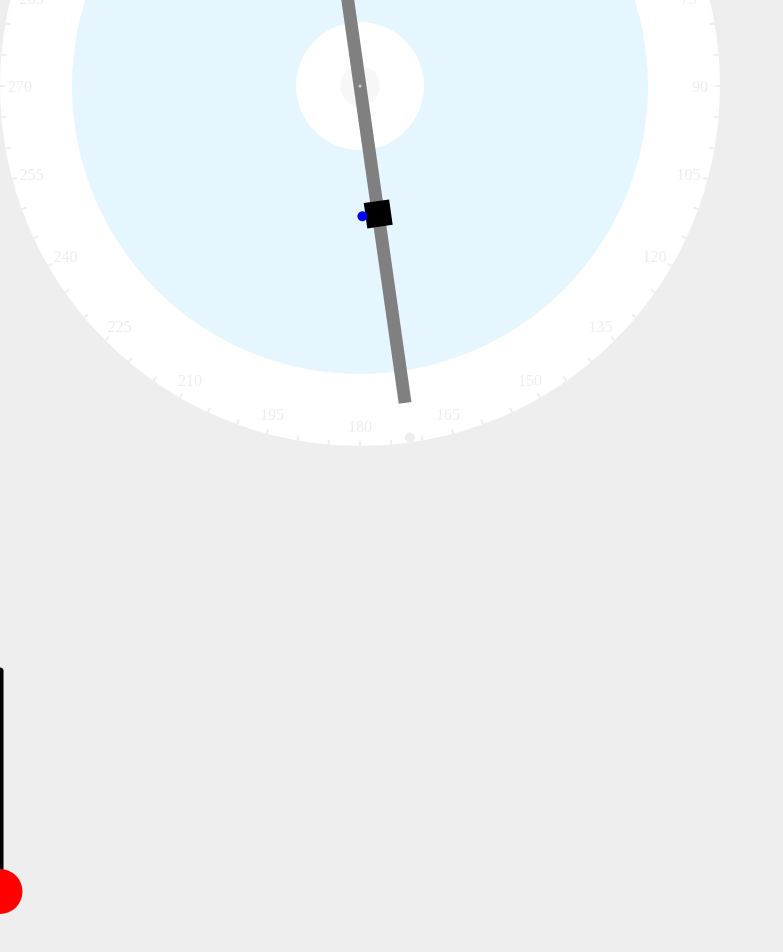
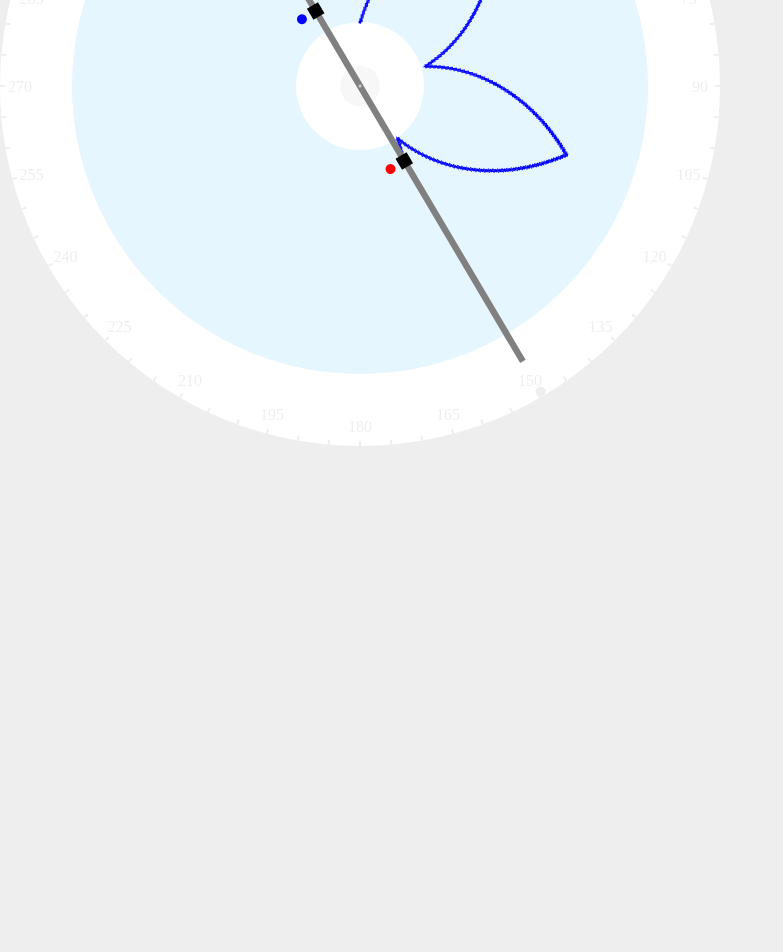
Before and after one commit to jkittley/roplot-visualization, a plain HTML site: page index.html in a window 1280 px wide. Shown: the part 274-1226 px from the top of the page, without its empty margins (0-783 px from the left). After the commit the page ends 800 px from the top, so only its background shows below. Drawn offline with nearby package versions, Linux system fonts and the light colour scheme.

Commit message:
Removed RAT code and moved to seporate repo

```diff
--- a/index.html
+++ b/index.html
@@ -17,51 +17,37 @@
 </head>
 
 <body>
-
     <div id="roplotter"></div>
-
-    <!-- <svg id="imageToPrint" class="float:right" width="100%" height="100%" viewBox="0 0 400 400" version="1.1" xmlns="http://www.w3.org/2000/svg" xmlns:xlink="http://www.w3.org/1999/xlink" xml:space="preserve" xmlns:serif="http://www.serif.com/" style="fill-rule:evenodd;clip-rule:evenodd;stroke-linecap:round;stroke-linejoin:round;stroke-miterlimit:1.5;">
-        <rect x="37" y="33" width="328" height="328" style="fill:none;stroke:black;stroke-width:1px;"/>
-    </svg> -->
-    <svg id="imageToPrint" width="100%" height="100%" viewBox="0 0 400 400" version="1.1" xmlns="http://www.w3.org/2000/svg" xmlns:xlink="http://www.w3.org/1999/xlink" xml:space="preserve" xmlns:serif="http://www.serif.com/" style="fill-rule:evenodd;clip-rule:evenodd;stroke-linecap:round;stroke-linejoin:round;stroke-miterlimit:1.5;">
-
-        <path d="M0,100.00L0,200" style="fill:none;stroke:black;stroke-width:3.13px;"/>
-
-    </svg>
-
     <script src="https://d3js.org/d3.v5.min.js"></script>
     <script src="https://code.jquery.com/jquery-3.3.1.min.js" integrity="sha256-FgpCb/KJQlLNfOu91ta32o/NMZxltwRo8QtmkMRdAu8=" crossorigin="anonymous"></script>
     <script src="roplot.js"></script>
-    <script src="svgToRAT.js"></script>
     <script>
 
-        var settings = {
-            "physical": {
-                "boomRadius": 500,
-                "boomWidth": 20,
-                "boomColor": "gray",
-                "drawStart": 100,
-                "drawEnd": 450,
-                "carWidth": 40,
-                "carHeight": 40,
+        // Initialise the plotter visualisation
+        var roplotter = $('#roplotter').roplot()
+            .on('click', function(e, details) { console.log(details); });
+
+        // Draw a petal
+        roplotter.runRat("PD:1");
+        var config = roplotter.getConfig();
+        var i=0;
+        var k=4;
+        var d=true;
+        var intervalA = setInterval(function() {
+            roplotter.runRat("RC");
+            if (d) {
+                roplotter.runRat(k+"*CO");
+            } else {
+                roplotter.runRat(k+"*CI");
             }
-        };
-
-        var plotter = $('#roplotter').roplot(settings)
-            .on('click', function(e, details) { console.log(details); })
-            //.on('mousemove', function(e, details) { console.log(details); })
-            .on('boomAnimEnd', function(e) { console.log(e); })
-            .on('carAnimEnd', function(e) { console.log(e); });
-
-        var c = plotter.getConfig();
-        plotter.runRat("100*CO,PD:1");
-
-        console.log(c.physical.drawEnd);
-
-        gen(c.physical.drawEnd, c.physical.boomStep, c.physical.carStep, function(testrat) {
-            console.log(testrat);
-            plotter.runRat(testrat);
-        })
+            if (i>360) {
+                roplotter.runRat("PD:0, PU:1");
+                k = 6;
+            }
+            if (i > 0 && Math.ceil(i / config.physical.boomStep) % 40 == 0) d=!d;
+            i += config.physical.boomStep;
+            if (i>720) clearInterval(intervalA);
+        }, 30);
 
     </script>
 </body>
--- a/roplot.js
+++ b/roplot.js
@@ -27,13 +27,19 @@
                 "pole": "north",    // Which half of the boom is the carriage on. North or South
                 "color": "red",     // Color of the pen
                 "width": 5,
-                "offsetX": 25,      // X Offset of pen tip from center of boom width
+                "offset": {          // X Offset of pen tip from center of boom width
+                    x: 25,
+                    y: 0
+                }
             },{
                 "id": 2,
-                "pole": "south",    // Which half of the boom is the carriage on. North or South
+                "pole": "south",     // Which half of the boom is the carriage on. North or South
                 "color": "blue",     // Color of the pen
                 "width": 5,
-                "offsetX": 25,      // X Offset of pen tip from center of boom width
+                "offset": {          // X Offset of pen tip from center of boom width
+                    x: 25,
+                    y: 0
+                }
             }],
         },
         "clock": {
@@ -63,7 +69,6 @@
     var south = null;
     var drawLayer = null;
     var physicalBeltPos = config.physical.drawStart;
-
     var penState = []
 
     // ----------------------------------------------------
@@ -286,8 +291,8 @@
                 .attr('class', 'pen')
                 .attr("id", "pen-"+i)
                 .attr("r", 5)
-                .attr("cx", drawing.ox - scale(pen.offsetX))
-                .attr("cy", drawing.oy)
+                .attr("cx", drawing.ox + scale(pen.offset.x))
+                .attr("cy", drawing.oy + scale(pen.offset.y))
                 .style("fill", pen.color);
         }
     };
@@ -415,8 +420,6 @@
         };
     }
 
-
-
     var runRat = function(cmdStr) {
 
         var re = /((?<repeats>\d+)\*)?(?<cmd>PU|PD|RC|RA|CO|CI)(:(?<param>\d+))?/;
--- a/svgToRAT.js
+++ /dev/null
@@ -1,109 +0,0 @@
-var gen = function(canvasRadius, boomStep, carStep, cb=null) {
-
-    var radianToDegree = function (radians) {
-        return 180/Math.PI * radians;
-    };
-
-    // Take an xy from top left and convert to a point from center of circle
-    var pointTransform = function(x,y,r) {
-        if (y===undefined) { y=x[1];  x=x[0]; }
-        var off_x = x - r;
-        var off_y = r - y;
-        console.log(off_x, off_y);
-        var off_c = Math.sqrt( Math.abs(off_x * off_x) + Math.abs(off_y * off_y) );
-        console.log("OffC:"+off_c);
-        console.log("R:"+r);
-        var radians = 0;
-        if      (off_x>=0 && off_y>=0) { radians = Math.asin(off_x / off_c);  }
-        else if (off_x>=0 && off_y<0)  { radians = Math.PI/2 + Math.asin(Math.abs(off_y) / off_c);  }
-        else if (off_x<0  && off_y<0)  { radians = Math.PI + Math.asin(Math.abs(off_x) / off_c);  }
-        else                           { radians = Math.PI*1.5 + Math.asin(off_y / off_c);  }
-        if (isNaN(radians)) radians = 0;
-        console.log("Radians:"+radians);
-        var degrees = radianToDegree(radians);
-        return {
-            originalX: x,
-            originalY: y,
-            degrees: 1 * degrees.toFixed(2),
-            radians: 1 * radians.toFixed(2),
-            radius: 1 * off_c.toFixed(2),
-            cxOffset: 1 * off_x.toFixed(2),
-            cyOffset: 1 * off_y.toFixed(2)
-        };
-    };
-
-    var svg = d3.select("#imageToPrint")
-      .attr("width", canvasRadius*2)
-      .attr("height", canvasRadius*2);
-
-    var path = svg.selectAll("path");
-
-    var circle = svg.append("circle")
-      .attr("r", 10)
-      .attr("fill", "red");
-
-      var rat = [ "PD:1" ];
-      var i = 0;
-      var n = path.node().getTotalLength();
-      var prevDegrees = -1;
-      var prevRadius = -1;
-      var x = setInterval(function() {
-      var point = path.node().getPointAtLength(i);
-
-
-      circle.attr("cx",point.x).attr("cy",point.y);
-      var params = pointTransform(point.x, point.y, canvasRadius);
-      console.log(params.degrees);
-      if (prevRadius != -1) {
-
-            var carDiff = Math.abs(params.radius - prevRadius);
-            var stepsNeeded = Math.floor(carDiff / carStep);
-            if (stepsNeeded >= 1) {
-                if (params.radius > prevRadius) {
-                    rat.push(stepsNeeded+"*CO");
-                    if (cb !== null) cb(rat[rat.length-1]);
-                } else if (params.radius < prevRadius) {
-                    rat.push(stepsNeeded+"*CI");
-                    if (cb !== null) cb(rat[rat.length-1]);
-                } else {
-                    console.log("Unhandled: "+prevRadius+" "+params.radius);
-                }
-                prevRadius = params.radius;
-            }
-        } else {
-            prevRadius = params.radius;
-        }
-
-        if (prevDegrees != -1) {
-            var angleDiff = Math.abs(params.degrees - prevDegrees);
-            console.log("angle diff: "+angleDiff)
-            var stepsNeeded = Math.floor(angleDiff / boomStep);
-            if (stepsNeeded >= 1) {
-                if (prevDegrees > 270 && params.degrees < 90) {
-                    rat.push(stepsNeeded+"*RC")
-                    if (cb !== null) cb(rat[rat.length-1]);
-                } else if (prevDegrees < params.degrees) {
-                    rat.push(stepsNeeded+"*RC")
-                    if (cb !== null) cb(rat[rat.length-1]);
-                } else if (params.degrees > 270 && prevDegrees < 90) {
-                    rat.push(stepsNeeded+"*RA")
-                    if (cb !== null) cb(rat[rat.length-1]);
-                } else if (params.degrees < prevDegrees) {
-                    rat.push(stepsNeeded+"*RA")
-                    if (cb !== null) cb(rat[rat.length-1]);
-                } else {
-                    console.log("Unhandled: "+prevDegrees+" "+params.degrees);
-                }
-                prevDegrees = params.degrees;
-            }
-        } else {
-            prevDegrees = params.degrees;
-        }
-
-        i++;
-        if (i == n-1) {
-            clearInterval(x);
-        }
-      },0.25);
-
-};
```
Also changed, not shown: test.svg (deleted), test2.svg (deleted).
